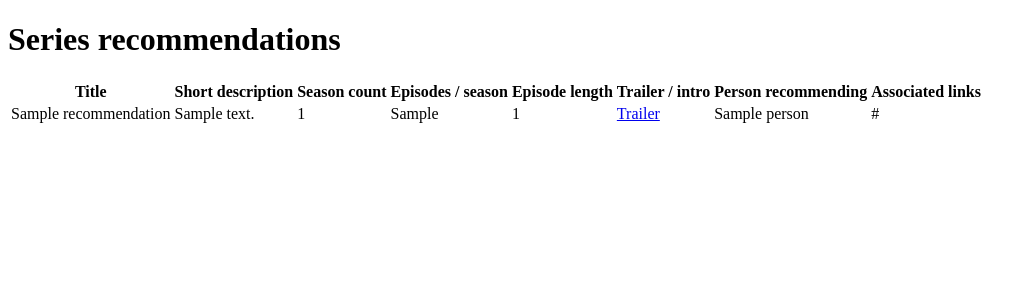
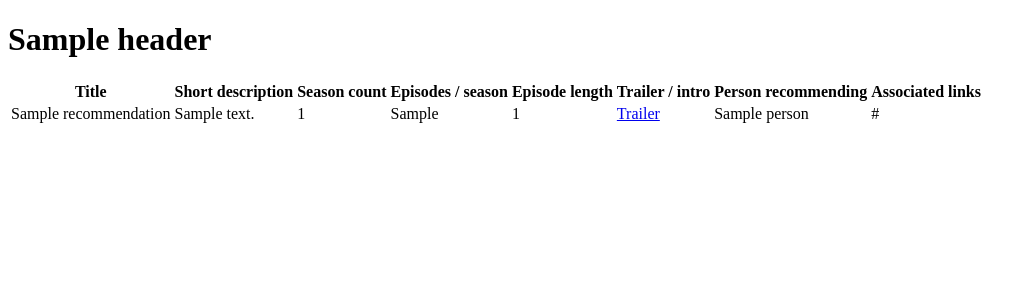
Before and after one commit to mikron-ia/series-recommender, a Flask app: template templates/list.html in a window 1280 px wide. Shown: the top 300 px of the page, without its empty margins (0-1035 px from the left). Run offline with Flask 2, Linux system fonts and the light colour scheme; the template is opened without the code that fills it: most values are stand-ins (such as "Sample title", 1, 10 or a date in 2020); parts of the project's set-up code (start-up, migrations or seed data) failed here and were passed over.

Commit message:
Extensible template introduced

```diff
--- a/application.py
+++ b/application.py
@@ -13,7 +13,7 @@ app = Flask(__name__)
 @app.route('/')
 def list_recommendations():
     list = data_provider.get_list_of_recommendations()
-    return render_template('list.html', title='Recommender system', recommendations=list)
+    return render_template('list.html', title='Recommender system', header='Recommender system', recommendations=list)
 
 if __name__ == '__main__':
     handler = RotatingFileHandler('logs/error.log', maxBytes=20000, backupCount=2)
--- /dev/null
+++ b/templates/layouts/default.html
@@ -0,0 +1,11 @@
+<!DOCTYPE html>
+<html>
+    <head>
+        <title>{{ title }}</title>
+        <meta charset="utf-8">
+    </head>
+    <body>
+        <h1>{{ header }}</h1>
+        {% block content %}{% endblock %}
+    </body>
+</html>
--- a/templates/list.html
+++ b/templates/list.html
@@ -1,11 +1,5 @@
-<!DOCTYPE html>
-<html>
-    <head>
-        <title>{{ title }}</title>
-        <meta charset="utf-8">
-    </head>
-    <body>
-        <h1>Series recommendations</h1>
+{% extends "layouts/default.html" %}
+{% block content %}
     <table>
         <thead>
             <tr>
@@ -34,5 +28,4 @@
             {% endfor %}
         </tbody>
     </table>
-    </body>
-</html>
+{% endblock %}
```
Lines whose indentation alone changed are shown as unchanged.
